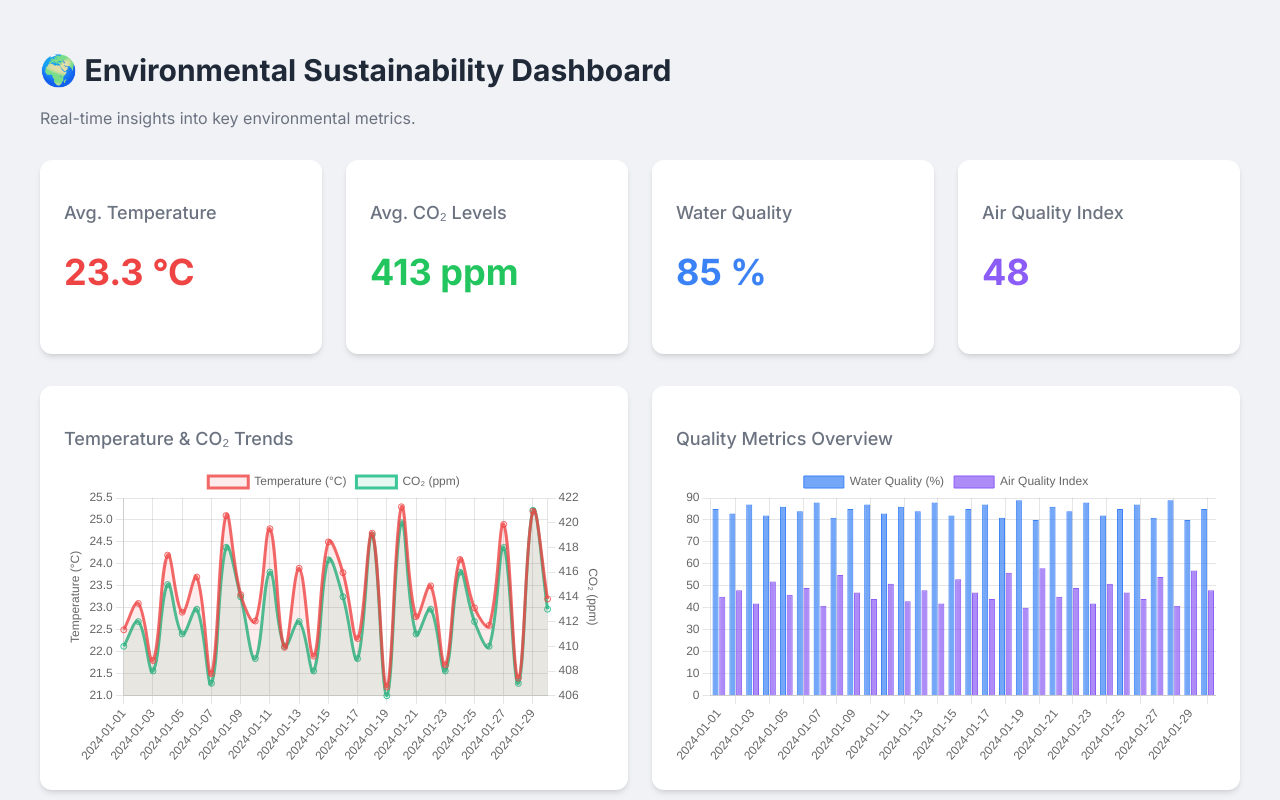
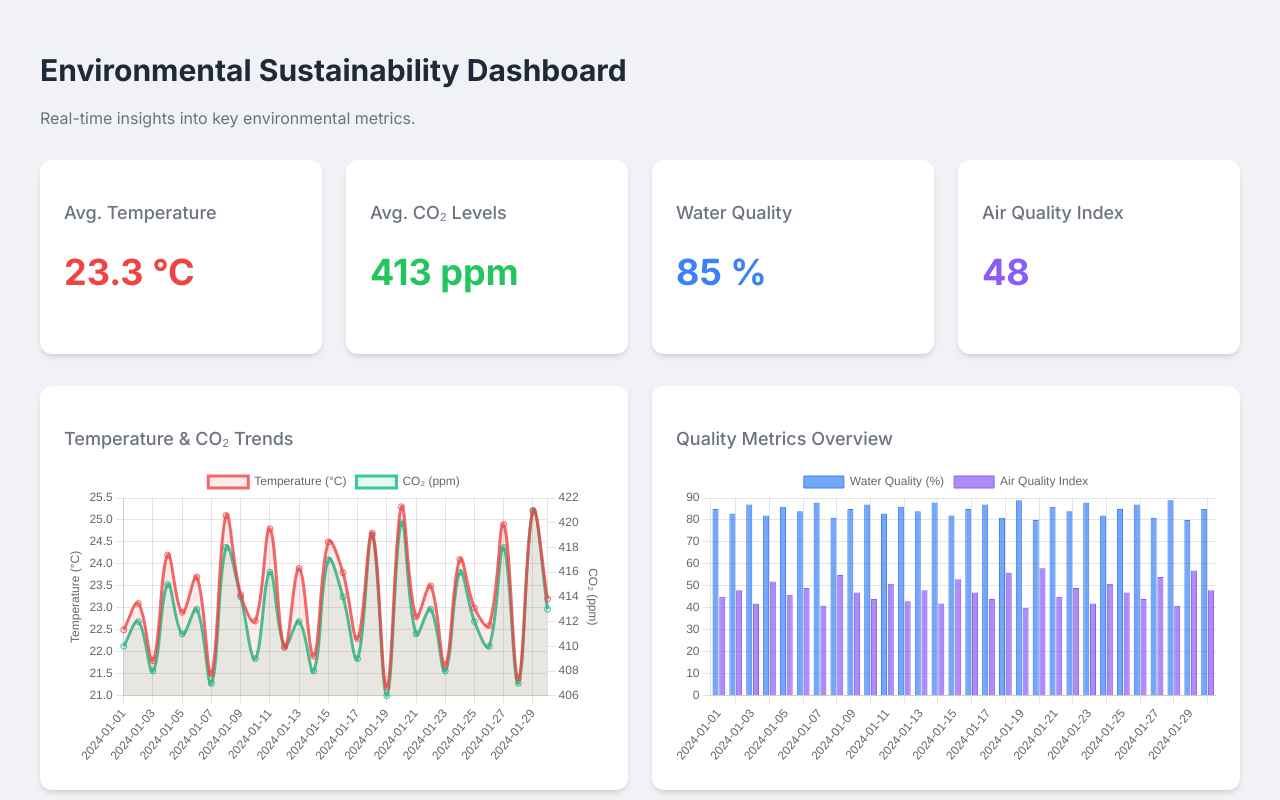
Before and after one commit to Vansing16/Dashboard-Sustainability, a plain HTML site: page index.html in a window 1280 px wide. Shown: the top 800 px of the page. Drawn offline with nearby package versions, Linux system fonts and the light colour scheme.

Commit message:
chore: some changes

```diff
--- a/index.html
+++ b/index.html
@@ -21,9 +21,9 @@
 </head>
 <body>
     <div class="container">
-        <!-- Header -->
+
         <header class="header">
-            <h1>🌍 Environmental Sustainability Dashboard</h1>
+            <h1>Environmental Sustainability Dashboard</h1>
             <p>Real-time insights into key environmental metrics.</p>
         </header>
 
--- a/script.js
+++ b/script.js
@@ -9,8 +9,6 @@ let qualityChart;
  */
 async function loadCSVData() {
     try {
-        console.log('Fetching data from CSV file...');
-
         // Fetch the CSV file from the server
         const response = await fetch('data.csv');
 
@@ -43,7 +41,6 @@ async function loadCSVData() {
  */
 function parseCSVData(csvText) {
     return new Promise((resolve, reject) => {
-        console.log('Parsing CSV data...');
 
         Papa.parse(csvText, {
             header: true,             // Treat the first row as headers
@@ -123,7 +120,6 @@ function populateDataTable(data) {
         tableBody.appendChild(tableRow);
     });
 
-    console.log('Data table populated successfully.');
 }
 
 
```
Also changed, not shown: 1 other file.
